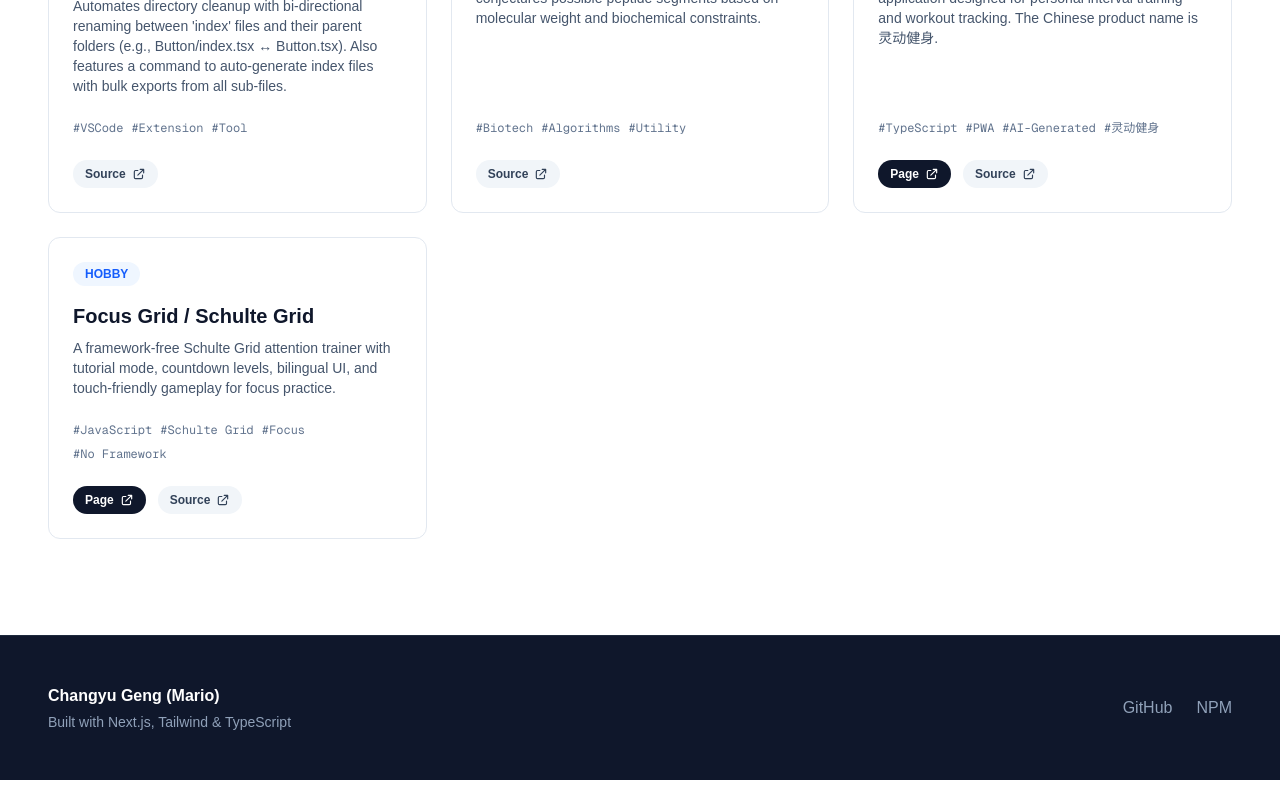
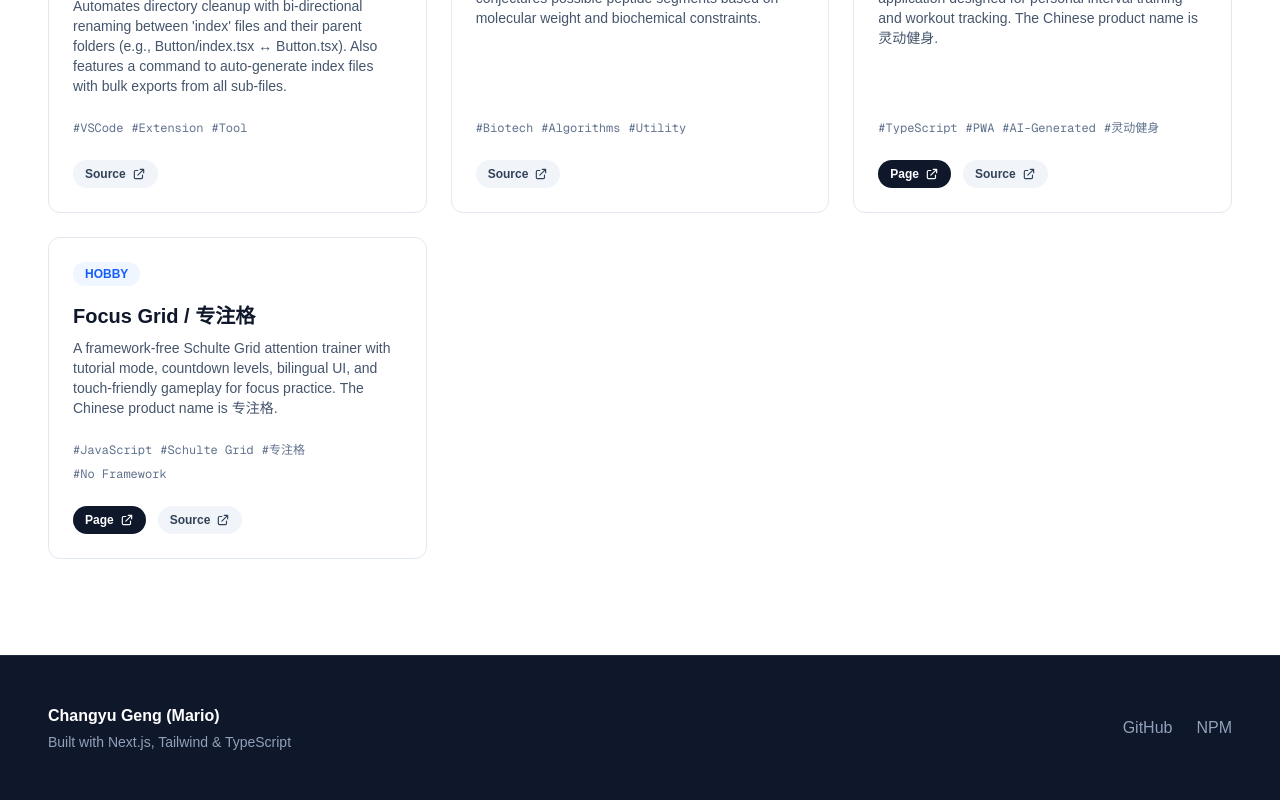
Before and after one commit to KingMario/KingMario.github.io, a Next.js app: page / in a window 1280 px wide. Shown: the part 4345-5145 px from the top of the page. Built offline with nearby package versions, Linux system fonts and the light colour scheme.

Commit message:
Update focus grid Chinese branding

```diff
--- a/src/app/layout.tsx
+++ b/src/app/layout.tsx
@@ -32,6 +32,7 @@ export const metadata: Metadata = {
     "Workout Timer",
     "灵动健身",
     "Focus Grid",
+    "专注格",
     "Schulte Grid",
     "舒尔特方格",
     "SmartProxy",
--- a/src/data/portfolio.ts
+++ b/src/data/portfolio.ts
@@ -208,12 +208,12 @@ export const PROJECTS = [
     category: "Hobby",
   },
   {
-    name: "Focus Grid / Schulte Grid",
+    name: "Focus Grid / 专注格",
     description:
-      "A framework-free Schulte Grid attention trainer with tutorial mode, countdown levels, bilingual UI, and touch-friendly gameplay for focus practice.",
+      "A framework-free Schulte Grid attention trainer with tutorial mode, countdown levels, bilingual UI, and touch-friendly gameplay for focus practice. The Chinese product name is 专注格.",
     pageUrl: "https://mario.studio/focus-grid/",
     sourceUrl: "https://github.com/KingMario/focus-grid",
-    tags: ["JavaScript", "Schulte Grid", "Focus", "No Framework"],
+    tags: ["JavaScript", "Schulte Grid", "专注格", "No Framework"],
     category: "Hobby",
   },
 ] satisfies Project[];
```
